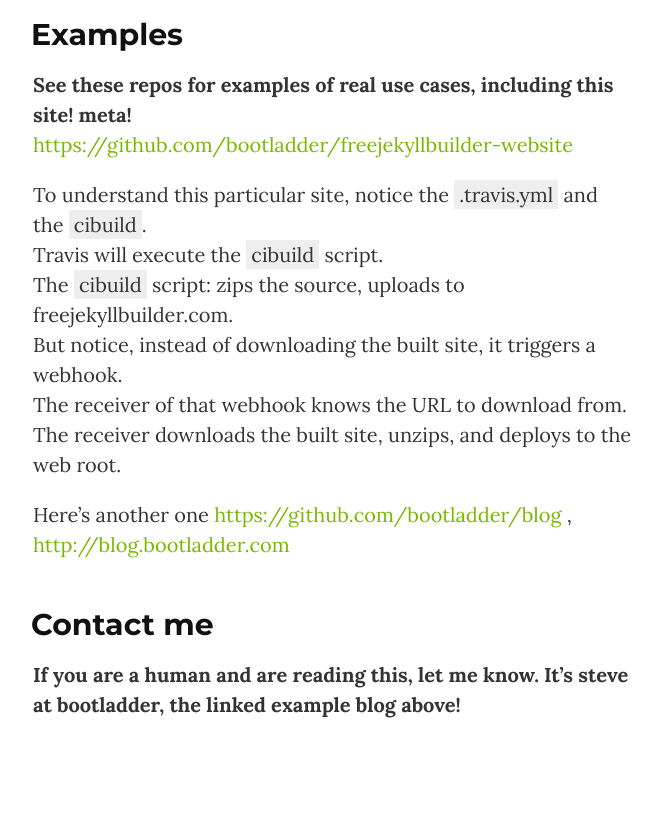
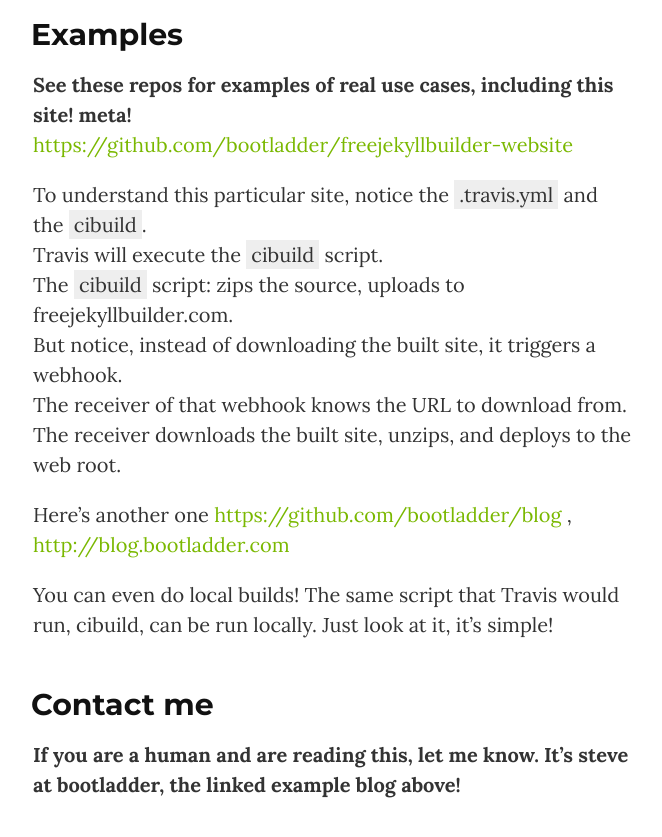
Before and after one commit to bootladder/freejekyllbuilder-website, a Jekyll site: the page built from index.html, in a window 1280 px wide and 900 px high, scrolled down 1076 px. Shown: the top 837 px of the window, without its empty margins (307-969 px from the left). Built offline with Jekyll 4.4.1, drawn with Linux system fonts in a browser that asks for light colours.

Commit message:
test edit

```diff
--- a/_data/content.yml
+++ b/_data/content.yml
@@ -37,6 +37,11 @@
 
     Here's another one <https://github.com/bootladder/blog> , <http://blog.bootladder.com>
 
+    You can even do local builds!  The same
+    script that Travis would run, cibuild,
+    can  be run locally.  Just look at it,
+    it's simple!
+
 - section: Contact me
   text: |
     **If you are a human and are reading this, let me know.  It's steve at bootladder, the linked example blog above!**
```
